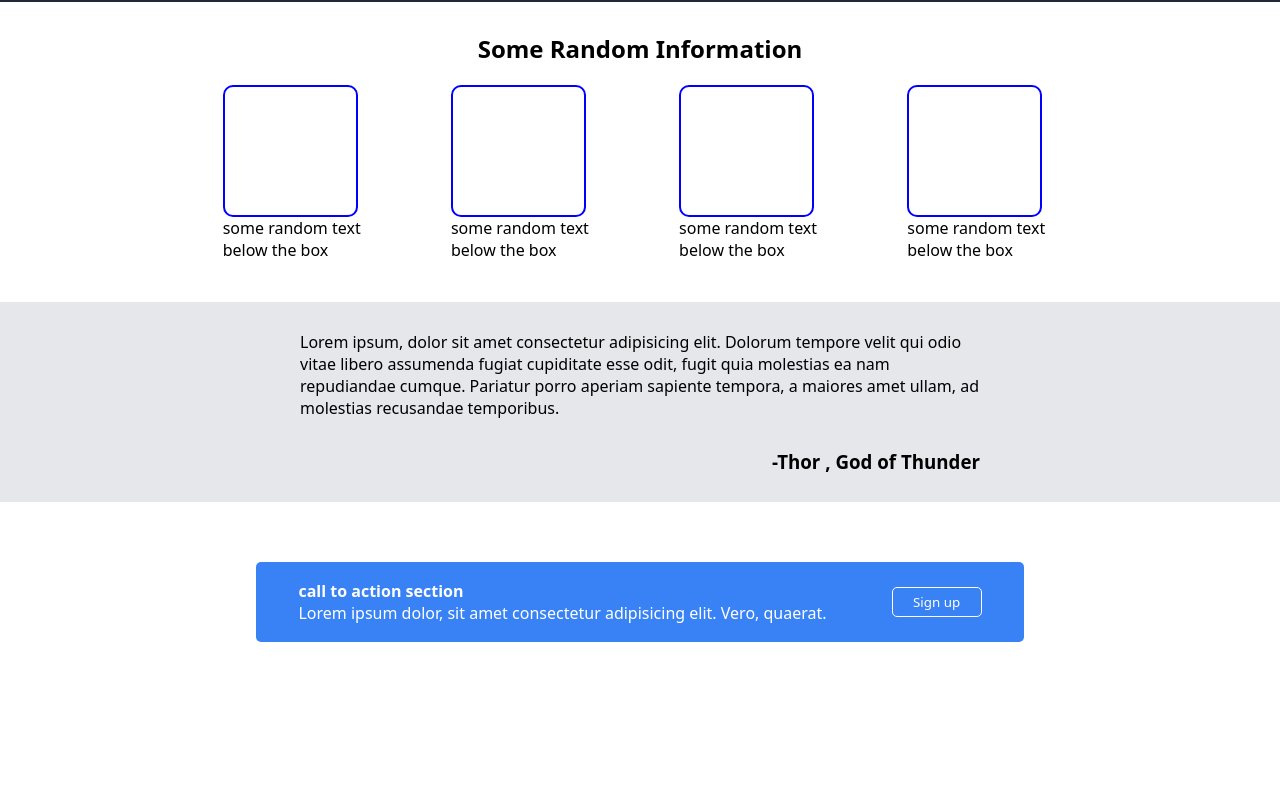
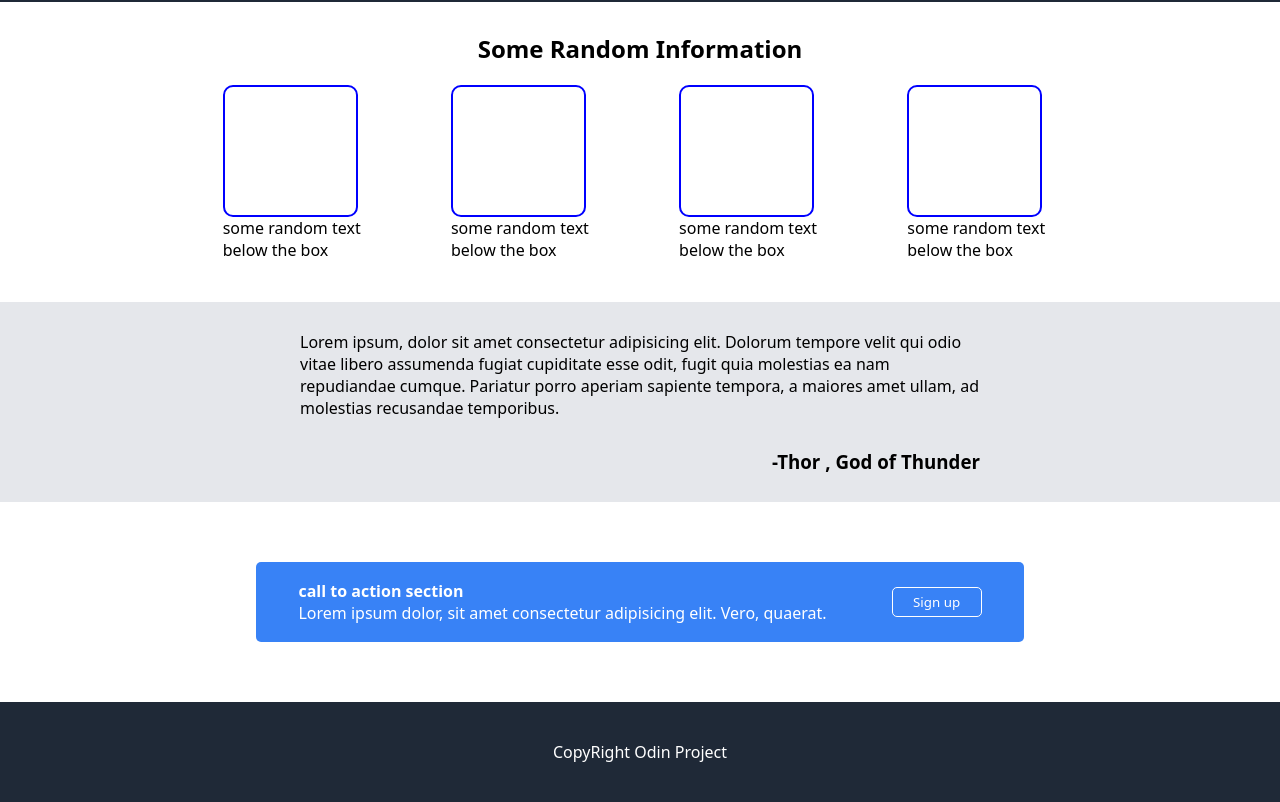
Before and after one commit to RezaBarkhordari21/odin-landingPage, a plain HTML site: page index.html in a window 1280 px wide. Shown: the part 498-1300 px from the top of the page. Before the commit the page ends 1200 px from the top, so only its background shows below. Drawn offline with Linux system fonts and the light colour scheme.

Commit message:
craete footer section

```diff
--- a/index.html
+++ b/index.html
@@ -84,5 +84,9 @@
         </div>
       </div>
     </div>
+
+    <div class="footer">
+      <p>CopyRight Odin Project</p>
+    </div>
   </body>
 </html>
--- a/style.css
+++ b/style.css
@@ -137,3 +137,14 @@
     border: 1px solid white;
     border-radius: 5px;
 }
+
+
+.footer {
+    background-color: #1f2937;
+    width: 100%;
+    height: 100px;
+    color: white;
+    display: flex;
+    justify-content: center;
+    align-items: center;
+}
```
